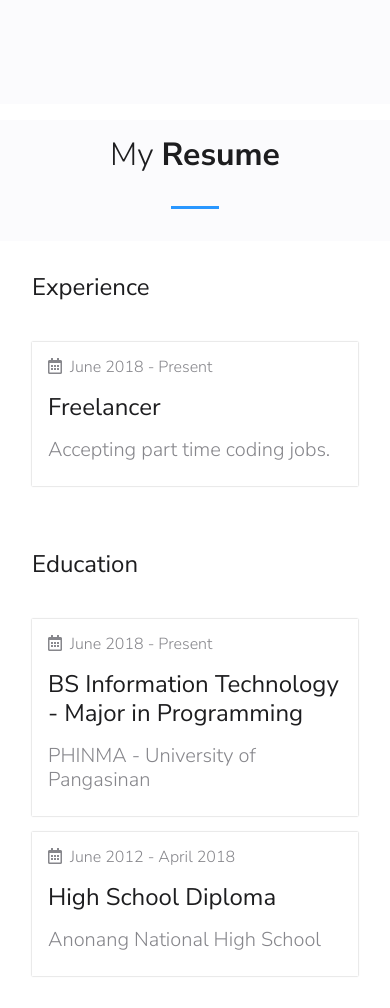
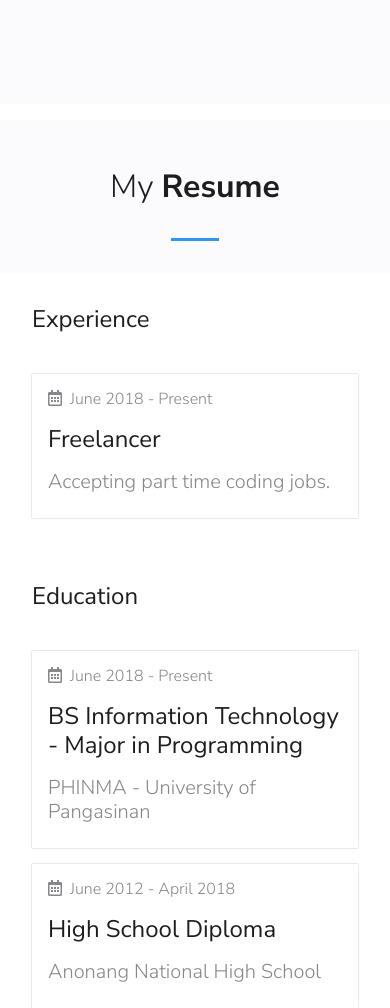
Before and after one commit to Jeofferson/jeofferson.github.io, a plain HTML site: page index.html in a window 390 px wide. Shown: the part 7120-8128 px from the top of the page. Drawn offline with nearby package versions, Linux system fonts and the light colour scheme.

Commit message:
fixed jumbotron padding

```diff
--- a/style.css
+++ b/style.css
@@ -650,7 +650,8 @@ h4.subheading {
 }
 
 #resume .jumbotron {
-  padding: 0;
+  padding-left: 0;
+  padding-right: 0;
 }
 .resume {
   margin: 0;
```
